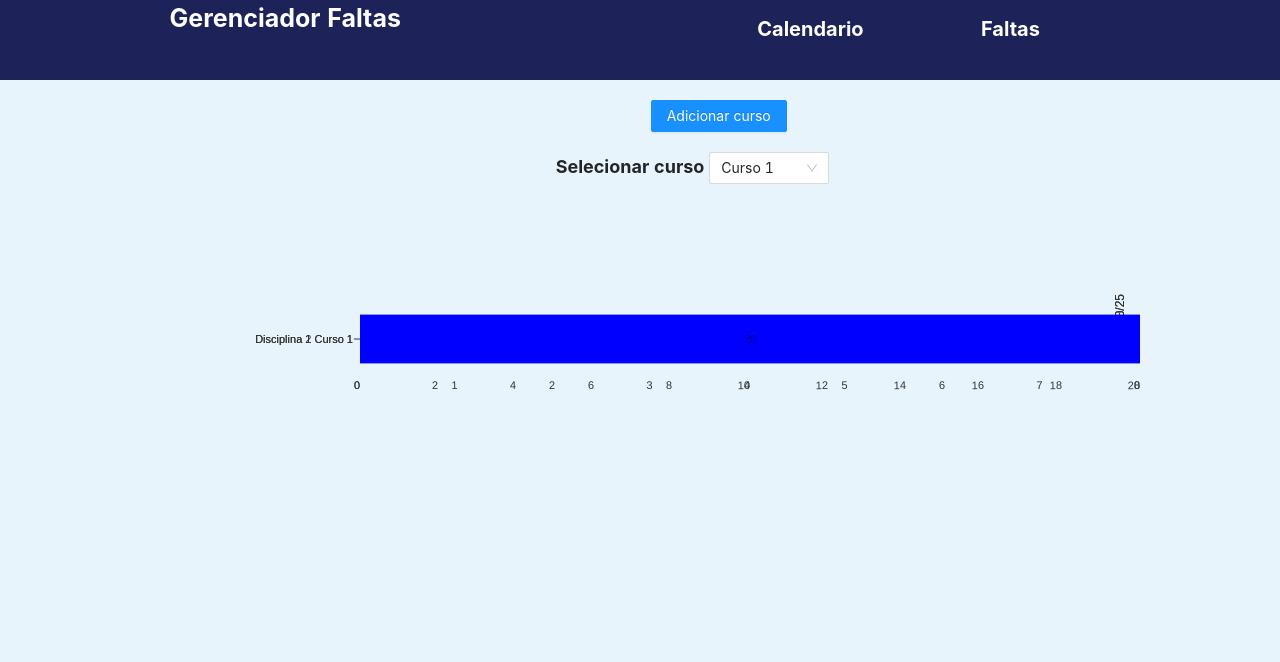
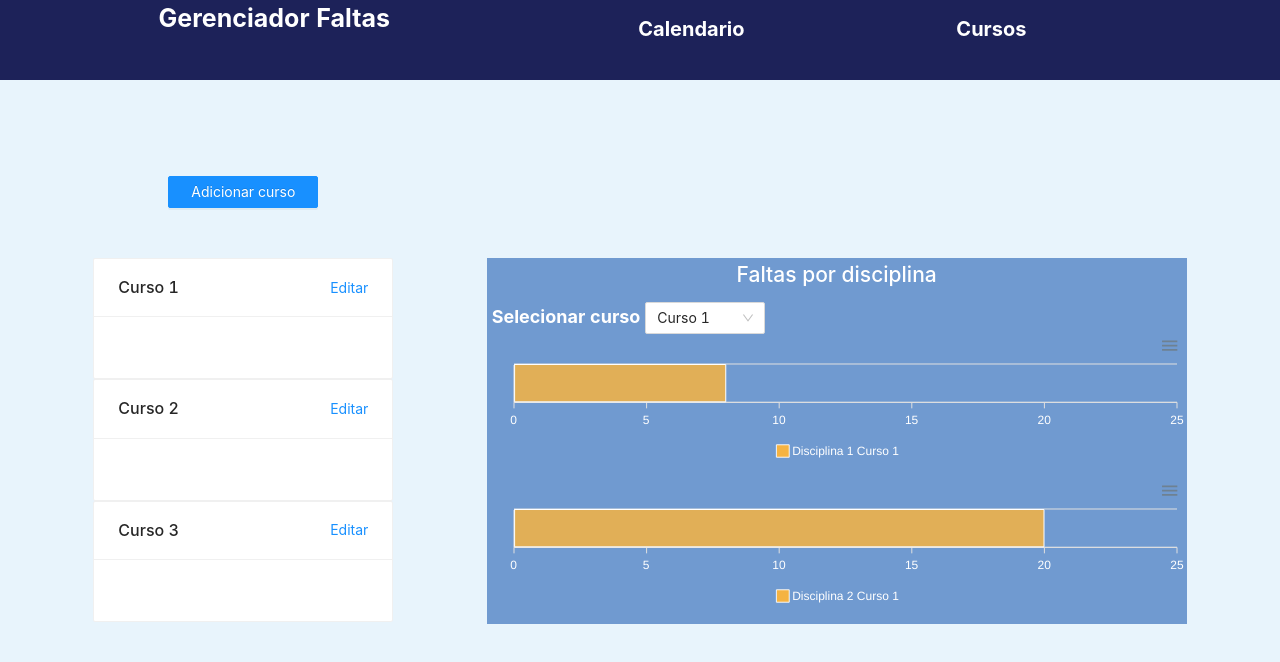
Before and after one commit to ArtSantana/Gerenciador-de-faltas, a React (Create React App) app: page /Faltas in a window 1280 px wide. Shown: the top 662 px of the page. Built offline with nearby package versions, Linux system fonts and the light colour scheme.

Commit message:
Changed charts library, layout updates

```diff
--- a/src/App.css
+++ b/src/App.css
@@ -1,21 +1,35 @@
-
+* {
+  box-sizing: border-box;
+  padding: 0;
+  margin: 0;
+}
 .navbar {
   display: flex;
   flex-direction: row;
   list-style: none;
   justify-content: space-evenly;
   align-items: center;
-  background-color: rgb(29,34,89);
+  background-color: rgb(29, 34, 89);
   width: 100%;
   height: 80px;
   position: fixed;
+  z-index: 9;
 }
 
 .cursoName {
   text-align: center;
   font-size: 30px;
 }
-
+.addCurso{
+  grid-column-start: 2;
+  width: 50%;
+  justify-self:center;
+  margin-bottom: 50px;
+}
+.faltas{
+  text-align: center;
+  color:white;
+}
 .nav-links,
 .calLink,
 .faltasLink {
@@ -27,53 +41,56 @@
   color: white;
   font-size: 20px;
   font-weight: bold;
-  height:100px;
+  height: 100px;
 }
-.nav-links :hover{
-  background-color: rgb(148,166,224);
+.nav-links :hover {
+  background-color: rgb(148, 166, 224);
   text-decoration: none;
   color: white;
 }
 .calLink,
-.faltasLink{
-  width:200px;
+.faltasLink {
+  width: 30vw;
+  max-width: 300px;
 }
 .title {
   font-size: 25px;
   font-weight: bold;
   color: white;
-  margin-right: 100px;
-  height:70px;
+  margin-right: 1vw;
+  padding-left: 20px;
+  height: 70px;
 }
 .cursosContainer {
   height: 100vh; /* Magic here */
-  display: flex;
-  flex-direction: column;
-  align-items: center;
-  justify-content: flex-start;
-  width:auto;
-  background-color: rgb(232,244,252);
+  display: grid;
+  grid-template-columns: 1fr 1fr 1fr 1fr 1fr;
+  align-content: center;
+  width: 100%;
+  background-color: rgb(232, 244, 252);
 
 }
+
 .site-calendar-demo-card {
   width: 100vw;
   border: 1px solid #f0f0f0;
   border-radius: 4px;
   font-size: 10px;
-  padding-top: 60px;
+  padding-top: 80px;
 }
 
-.graph-demo {
-
-
-  margin-top: 100px;
-  height: 30vw;
-  max-height: 150px;
-  width: 100%;
-  max-width: 1000px;
-
+.app {
+  grid-column-start: 4;
+  background-color:rgb(112,154,208);
+  color:white;
 
 }
+.cursosCards{
+  grid-column-start: 2;
+  justify-self:center;
+
+}
+
 .events {
   list-style: none;
   margin: 0;
@@ -108,4 +125,5 @@ label {
   font-size: 18px;
   font-weight: bold;
   margin: 5px;
+  color:white;
 }
--- a/src/App.js
+++ b/src/App.js
@@ -2,6 +2,8 @@ import React from "react";
 import { CursosProvider } from "./CursosContext";
 import "./App.css";
 import Graphs from "./Graphs";
+
+
 import Calendary from "./Calendary";
 import {
   BrowserRouter as Router,
@@ -17,14 +19,13 @@ function App() {
       <div className="App">
         <Router>
           <nav className="navbar">
-          <h3 className="title">Gerenciador Faltas</h3>
+            <h3 className="title">Gerenciador Faltas</h3>
             <ul className="nav-links">
-
               <Link className="calLink" to="/Calendario">
                 <li>Calendario</li>
               </Link>
               <Link className="faltasLink" to="/Faltas">
-                <li>Faltas</li>
+                <li>Cursos</li>
               </Link>
             </ul>
           </nav>
--- /dev/null
+++ b/src/Cursos.js
@@ -0,0 +1,37 @@
+import React, { useState, useContext, Component } from "react";
+import ReactDOM from "react-dom";
+import { CursosContext } from "./CursosContext";
+import "./App.css";
+import Chart from "react-apexcharts";
+import { Select } from "antd";
+import { Button } from "antd";
+import { Card } from 'antd';
+
+
+function Cursos(){
+
+  const [cursos, setCursos] = useContext(CursosContext);
+
+
+
+
+
+  const { Meta } = Card;
+
+
+
+
+
+
+  return(
+    <div className="cursosCards">
+    {cursos.map(cr => (
+    <Card className="cards" title={cr.curso} extra={<a href="#">Editar</a>} style={{ width: 300 }}>
+          <p></p>
+        </Card>
+        ))}
+
+    </div>
+  );
+}
+export default Cursos;
--- a/src/CursosContext.js
+++ b/src/CursosContext.js
@@ -11,17 +11,15 @@ export const CursosProvider = props => {
           nomeDP: "Disciplina 1 Curso 1",
           faltas: 8,
           maxFaltas: 25,
-          diasAula: [1, 2, 3, 0, 1, 0, 0],
-          faltasColor: "blue"
+          professor:"Professor Fulano"
         },
         {
           nomeDP: "Disciplina 2 Curso 1",
           faltas: 20,
           maxFaltas: 25,
-          diasAula: [1, 2, 3, 0, 1, 0, 0],
-          faltasColor: "blue"
+          professor:"Professor Fulano"
         }
-      ]
+      ],
     },
     {
       curso: "Curso 2",
@@ -30,17 +28,32 @@ export const CursosProvider = props => {
           nomeDP: "Disciplina 1 Curso 2",
           faltas: 1,
           maxFaltas: 10,
-          diasAula: [1, 2, 3, 0, 1, 0, 0],
-          faltasColor: "orange"
+          professor:"Professor Fulano"
         },
         {
           nomeDP: "Disciplina 1 Curso 2",
           faltas: 15,
           maxFaltas: 20,
-          diasAula: [1, 2, 3, 0, 1, 0, 0],
-          faltasColor: "orange"
+          professor:"Professor Fulano"
         }
-      ]
+      ],
+    },
+    {
+      curso: "Curso 3",
+      disciplinas: [
+        {
+          nomeDP: "Disciplina 1 Curso 3",
+          faltas: 10,
+          maxFaltas: 10,
+          professor:"Professor Fulano"
+        },
+        {
+          nomeDP: "Disciplina 2 Curso 3",
+          faltas: 1,
+          maxFaltas: 20,
+          professor:"Professor Fulano"
+        }
+      ],
     }
   ]);
 
--- a/src/Graphs.js
+++ b/src/Graphs.js
@@ -1,14 +1,19 @@
-import React, { useState, useContext } from "react";
+import React, { useState, useContext, Component } from "react";
 import ReactDOM from "react-dom";
 import { CursosContext } from "./CursosContext";
 import "./App.css";
-import { ResponsiveBar } from "@nivo/bar";
+import Chart from "react-apexcharts";
 import { Select } from "antd";
 import { Button } from "antd";
+import Cursos from './Cursos';
 
 const { Option } = Select;
 
 function Graphs() {
+
+
+
+
   const SelectCurso = () => {
     return (
       <div className="selCurso">
@@ -21,6 +26,7 @@ function Graphs() {
         >
           <Option value="0">{cursos[0].curso}</Option>
           <Option value="1">{cursos[1].curso}</Option>
+          <Option value="2">{cursos[2].curso}</Option>
         </Select>
       </div>
     );
@@ -30,75 +36,144 @@ function Graphs() {
     setSelectIndex(cursos[value]);
   }
 
-  const lineGraphSettings = {
-    theme: {
-      fontSize: "18px",
-      textColor: "black",
 
-
-    }
-  };
 
   const [cursos, setCursos] = useContext(CursosContext);
   const [selectIndex, setSelectIndex] = useState(cursos[0]);
 
   return (
-    //{cursos.map(curso => (
     <div className="cursosContainer">
-      <div className="inputs">
     <Button className="addCurso" type="primary">
       Adicionar curso
       </Button>
-        <SelectCurso />
-      </div>
-      <div className="graph-demo">
+      <Cursos/>
+
+      <div className="app">
+        <div className="row">
+          <div className="mixed-chart">
+          <h2 className="faltas">Faltas por disciplina</h2>
+          <SelectCurso/>
             {selectIndex.disciplinas.map(dp => (
-          <ResponsiveBar
-            className="Bar"
-            data={[dp]}
-            keys={["faltas"]}
-            indexBy="nomeDP"
-            margin={{ top: 10, right: 0, bottom: 50, left: 220 }}
-            padding={0.3}
-            layout="horizontal"
-            colors={dp.faltasColor}
-            maxValue={dp.maxFaltas}
+              <Chart
+                options={{
+                  chart: {
+                    type: "bar",
+                    height: 100,
+                    foreColor: "white"
+                  },
+                  legend: {
+                    labels: {
+                        colors: "white",
+                        useSeriesColors: false
+                    }},
+                  plotOptions: {
+                    bar: {
+                      barHeight: "100%",
+                      distributed: true,
+                      horizontal: true,
+                      dataLabels: {
+                        position: "top"
+                      },
+                      colors: {
+                        ranges: [
+                          {
+                            from: 0,
+                            to: 0,
+                            color: "white"
+                          }
+                        ]
+                      }
+                    }
+                  },
+                  colors: ["#f5b342"],
+                  dataLabels: {
+                    enabled: true,
+                    textAnchor: "start",
 
-            borderColor={{ from: "color", modifiers: [["darker", 1.6]] }}
-            theme={lineGraphSettings.theme}
-            axisTop={null}
-            axisRight={{
-              legend:
-                dp.faltas +
-                "/" +
-                dp.maxFaltas,
-              legendPosition: "end",
-              legendOffset: -20,
-              layout:"horizontal"
+                    formatter: function(val, opt) {
+                      return "";
+                    },
+                    offsetX: 0,
+                    dropShadow: {
+                      enabled: true
+                    }
+                  },
+                  stroke: {
+                    width: 1,
+                    colors: ["white"]
+                  },
+                  xaxis: {
+                    categories: [dp.nomeDP],
+
+                    labels: {
+                      show: true,
+                      rotate: -45,
+                      rotateAlways: false,
+                      hideOverlappingLabels: true,
+                      showDuplicates: false,
+                      trim: false,
+                      minHeight: undefined,
+                      maxHeight: 120,
+                      colors: "white"
+                    }
+                  },
+                  yaxis: {
+                    crosshairs: {
+                      show: false,
+                      position: "back",
+                      stroke: {
+                        color: "#white",
+                        width: 0,
+                        dashArray: 0
+                      }
+                    },
+                    max: dp.maxFaltas,
+                    labels: {
+                      show: false,
+                      style: {
+                        colors: [],
+                        fontSize: "15px",
+                        fontFamily: "Helvetica, Arial, sans-serif",
+                        fontWeight: 700,
+                        cssClass: "apexcharts-xaxis-label"
+                      }
+                    }
+                  },
+                  title: {
+                    text: "",
+                    align: "center",
+                    floating: true
+                  },
+                  tooltip: {
+                    theme: "dark",
+                    x: {
+                      show: false
+                    },
+                    y: {
+                      formatter: function() {
+                        return [dp.faltas] + "/" + [dp.maxFaltas];
+                      },
+                      title: {
+                        show: false,
+                        formatter: function() {
+                          return "";
+                        }
+                      }
+                    }
+                  }
                 }}
-            axisBottom={{
-              tickSize: 0,
-              tickPadding: 1,
-              tickRotation: -1,
-              fontSize: "10px"
-
-            }}
-            axisLeft={{
-              tickSize: 6,
-              tickPadding: 1,
-              tickRotation: 0,
-              legend: "",
-              legendPosition: "middle",
-              legendOffset: -40
-            }}
-            labelSkipWidth={15}
-            labelSkipHeight={12}
-            labelTextColor={{ from: "color", modifiers: [["darker", 1.6]] }}
-            animate={true}
-            motionStiffness={90}
-            motionDamping={15}
+                series={[
+                  {
+                    data: [dp.faltas]
+                  }
+                ]}
+                type="bar"
+                width="700"
+                height="130"
               />
             ))}
+          </div>
+        </div>
       </div>
     </div>
   );
```
Also changed, not shown: package.json (+7 -8 lines), 1 other file (tests, documents, lock files or other folders). Lines whose indentation alone changed are shown as unchanged.
